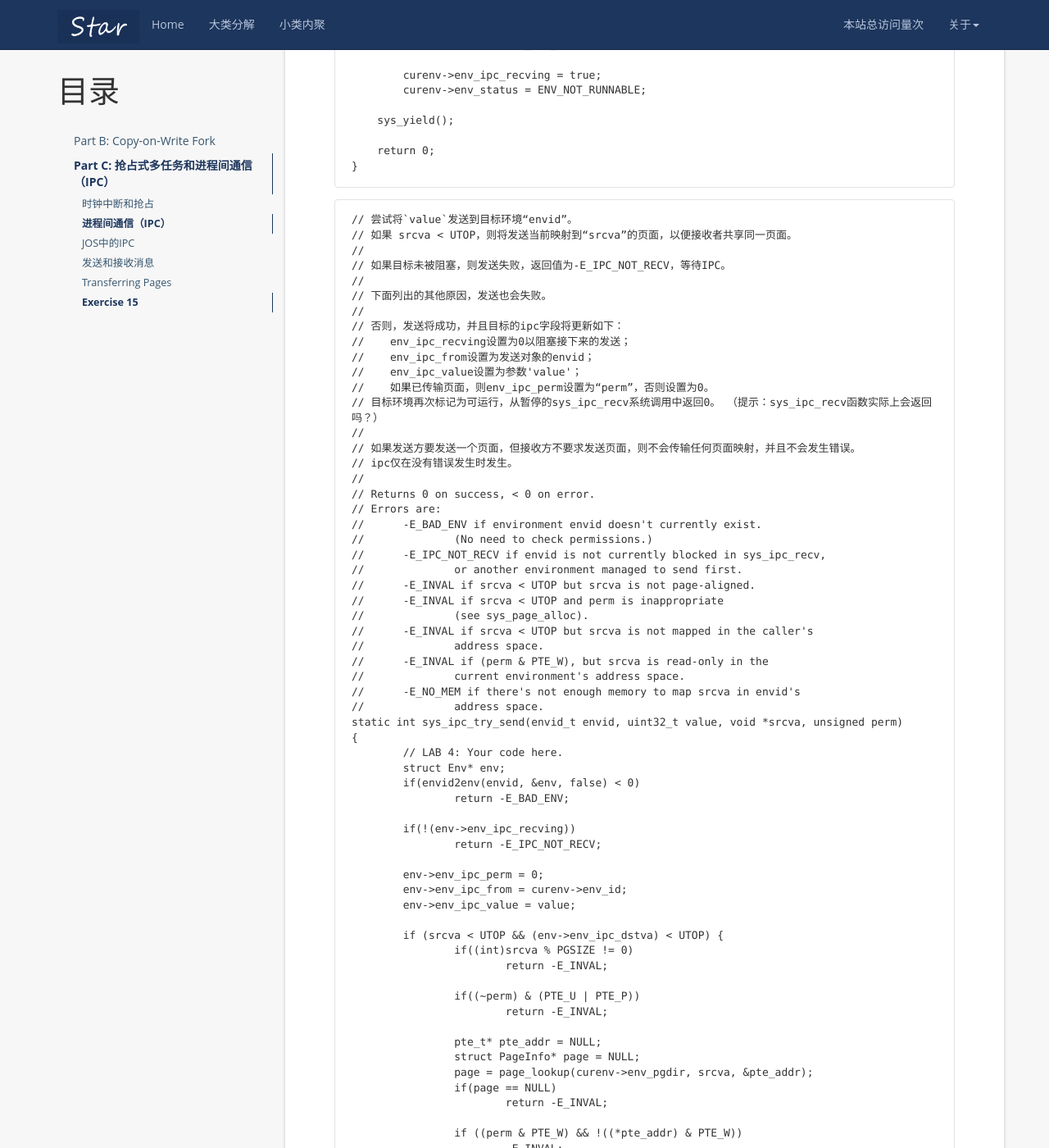
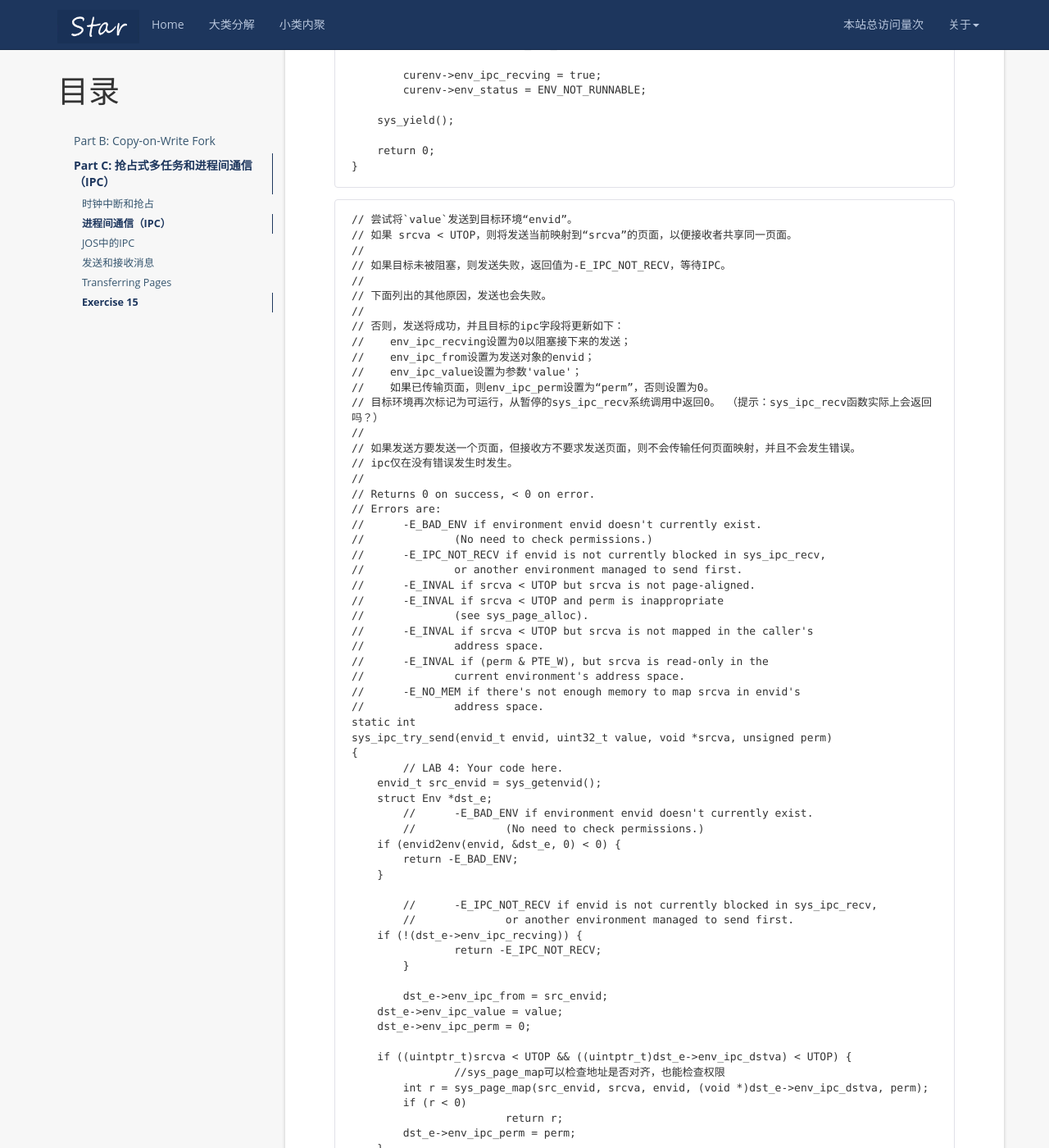
Before and after one commit to mayunmeiyouming/blog, a Jekyll site: the page built from _posts/2020-01-08-xv6 lab4 Part B+C.md, in a window 1280 px wide and 1400 px high, scrolled down 12211 px. Shown: the whole window at 82% size. Built offline with Jekyll 4.4.1, drawn with Linux system fonts in a browser that asks for light colours; nearby versions of some CDN libraries; a script that is not in the unit is left out; comment, search, counter and statistics services are not loaded; some of the changed text lies outside the part shown.

Commit message:
2020-1-11-2

````diff
--- a/_posts/2020-01-08-xv6 lab4 Part B+C.md
+++ b/_posts/2020-01-08-xv6 lab4 Part B+C.md
@@ -627,46 +627,41 @@ static int sys_ipc_recv(void *dstva)
 //		current environment's address space.
 //	-E_NO_MEM if there's not enough memory to map srcva in envid's
 //		address space.
-static int sys_ipc_try_send(envid_t envid, uint32_t value, void *srcva, unsigned perm)
+static int
+sys_ipc_try_send(envid_t envid, uint32_t value, void *srcva, unsigned perm)
 {
 	// LAB 4: Your code here.
-	struct Env* env;
-	if(envid2env(envid, &env, false) < 0)
-		return -E_BAD_ENV;
+    envid_t src_envid = sys_getenvid();
+    struct Env *dst_e;
+	//	-E_BAD_ENV if environment envid doesn't currently exist.
+	//		(No need to check permissions.)
+    if (envid2env(envid, &dst_e, 0) < 0) {
+        return -E_BAD_ENV;
+    }
 
-	if(!(env->env_ipc_recving))
+	//	-E_IPC_NOT_RECV if envid is not currently blocked in sys_ipc_recv,
+	//		or another environment managed to send first.
+    if (!(dst_e->env_ipc_recving)) {
 		return -E_IPC_NOT_RECV;
-
-	env->env_ipc_perm = 0;
-	env->env_ipc_from = curenv->env_id;
-	env->env_ipc_value = value;
-
-	if (srcva < UTOP && (env->env_ipc_dstva) < UTOP) {
-		if((int)srcva % PGSIZE != 0)
-			return -E_INVAL;
-
-		if((~perm) & (PTE_U | PTE_P))
-			return -E_INVAL;
-
-		pte_t* pte_addr = NULL;
-		struct PageInfo* page = NULL;
-		page = page_lookup(curenv->env_pgdir, srcva, &pte_addr);
-		if(page == NULL)
-			return -E_INVAL;
-
-		if ((perm & PTE_W) && !((*pte_addr) & PTE_W))
-			-E_INVAL;
-
-		int error_code;
-		if((error_code = page_insert(env->env_pgdir, page, env->env_ipc_dstva, perm)) < 0)
-			return error_code;
-		env->env_ipc_perm = perm;
 	}
 
-	env->env_ipc_recving = 0;
-	env->env_tf.tf_regs.reg_eax = 0;
-	env->env_status = ENV_RUNNABLE;
-	return 0;
+	dst_e->env_ipc_from = src_envid;
+    dst_e->env_ipc_value = value;
+    dst_e->env_ipc_perm = 0;
+
+    if ((uintptr_t)srcva < UTOP && ((uintptr_t)dst_e->env_ipc_dstva) < UTOP) {
+		//sys_page_map可以检查地址是否对齐，也能检查权限
+        int r = sys_page_map(src_envid, srcva, envid, (void *)dst_e->env_ipc_dstva, perm);
+        if (r < 0)
+			return r;
+        dst_e->env_ipc_perm = perm;
+    }
+
+    dst_e->env_status = ENV_RUNNABLE;
+    // 系统调用的返回值，设置在%eax
+    dst_e->env_tf.tf_regs.reg_eax = 0;
+    dst_e->env_ipc_recving = false;
+    return 0;
 }
 ```
 
@@ -685,7 +680,8 @@ ipc_recv代码如下：
 //   使用“thisenv”发现值和发送者。
 //   如果'pg'为null，则向sys_ipc_recv传递一个被理解为“no page”的值。
 //  （0不是正确的值，因为这是映射页面的完全有效的位置。）
-int32_t ipc_recv(envid_t *from_env_store, void *pg, int *perm_store)
+int32_t
+ipc_recv(envid_t *from_env_store, void *pg, int *perm_store)
 {
 	// LAB 4: Your code here.
     int r;
````
Also changed, not shown: _posts/2019-12-28-xv6 lab4 Part A.md (+18 -18 lines).
